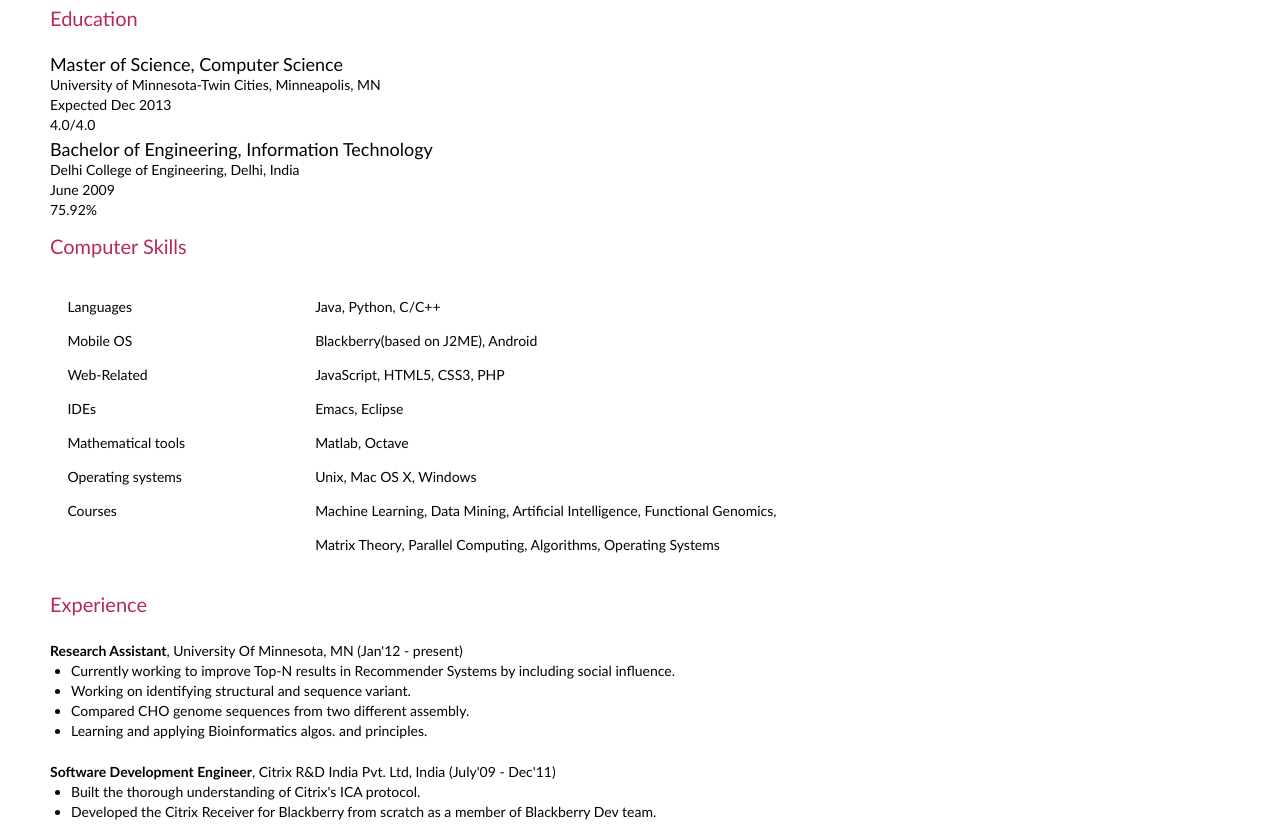
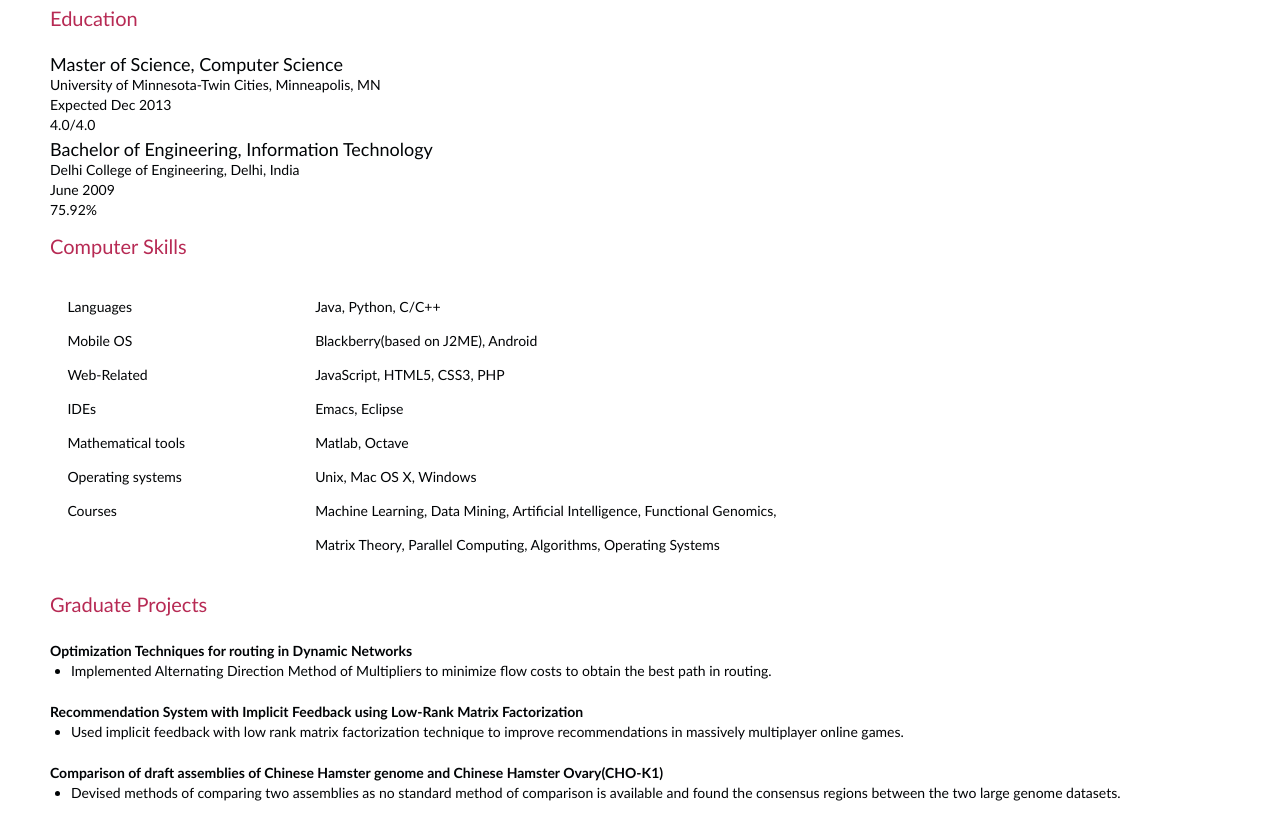
Before and after one commit to mohit-shrma/mohit-shrma.github.com, a plain HTML site: page html/cv.html in a window 1280 px wide. Shown: the part 113-937 px from the top of the page. Drawn offline with Linux system fonts and the light colour scheme; a web font is replaced by a local one.

Commit message:
added graduate projects to cv

```diff
--- a/html/cv.html
+++ b/html/cv.html
@@ -89,6 +89,45 @@
 	  </table>
 	</section>
       </article>
+
+      <article id="experience">
+	<header>
+	  <h3>Graduate Projects</h3>
+	</header>
+	<section>
+
+	  <div class="expBox">
+	    <div class="expTitle">
+	      <p><b>Optimization Techniques for routing in Dynamic Networks</b></p>
+	    </div>
+	    <div class="expDesc">
+	      <ul><li>Implemented Alternating Direction Method of Multipliers to minimize flow costs to obtain the best path in routing.</ul></li>
+	    </div>
+	  </div>
+
+	  <div class="expBox">
+	    <div class="expTitle">
+	      <p><b>Recommendation System with Implicit Feedback using Low-Rank Matrix Factorization</b></p>
+	    </div>
+	    <div class="expDesc">
+	      <ul><li>Used implicit feedback with low rank matrix factorization technique to improve recommendations in massively multiplayer online games.</ul></li>
+	    </div>
+	  </div>
+
+	  <div class="expBox">
+	    <div class="expTitle">
+	      <p><b>Comparison of draft assemblies of Chinese Hamster genome and Chinese Hamster Ovary(CHO-K1)</b></p>
+	    </div>
+	    <div class="expDesc">
+	      <ul><li>Devised methods of comparing two assemblies as no standard method of comparison is available and found the consensus regions between the two large genome datasets.</ul></li>
+	    </div>
+	  </div>
+
+	</section>
+      </article>
+
+
+
       <article id="experience">
 	<header>
 	  <h3>Experience</h3>
```
